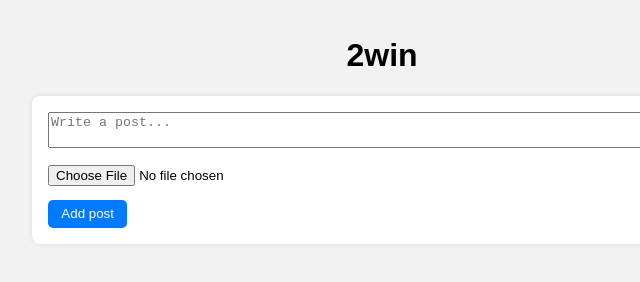
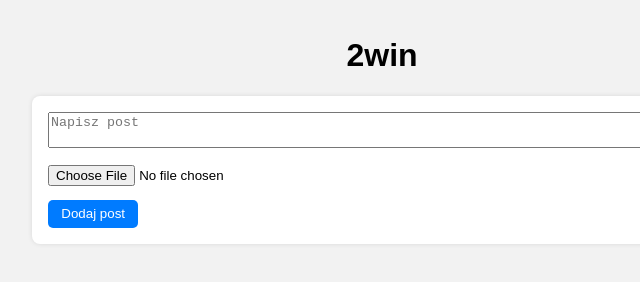
Before and after one commit to GaworskiI/2win, a plain HTML site: page index.html in a window 1280 px wide. Shown: the full height of the page, 258-898 px from the left. Drawn offline with Linux system fonts and the light colour scheme; no server answers.

Commit message:
Zamiana języka

```diff
--- a/index.html
+++ b/index.html
@@ -53,9 +53,9 @@
 <body>
   <h1>2win</h1>
   <form id="postForm">
-    <textarea id="text" placeholder="Write a post..." required></textarea>
+    <textarea id="text" placeholder="Napisz post" required></textarea>
     <input type="file" id="image" accept="image/*">
-    <button type="submit">Add post</button>
+    <button type="submit">Dodaj post</button>
   </form>
   <div id="feed"></div>
 
```
